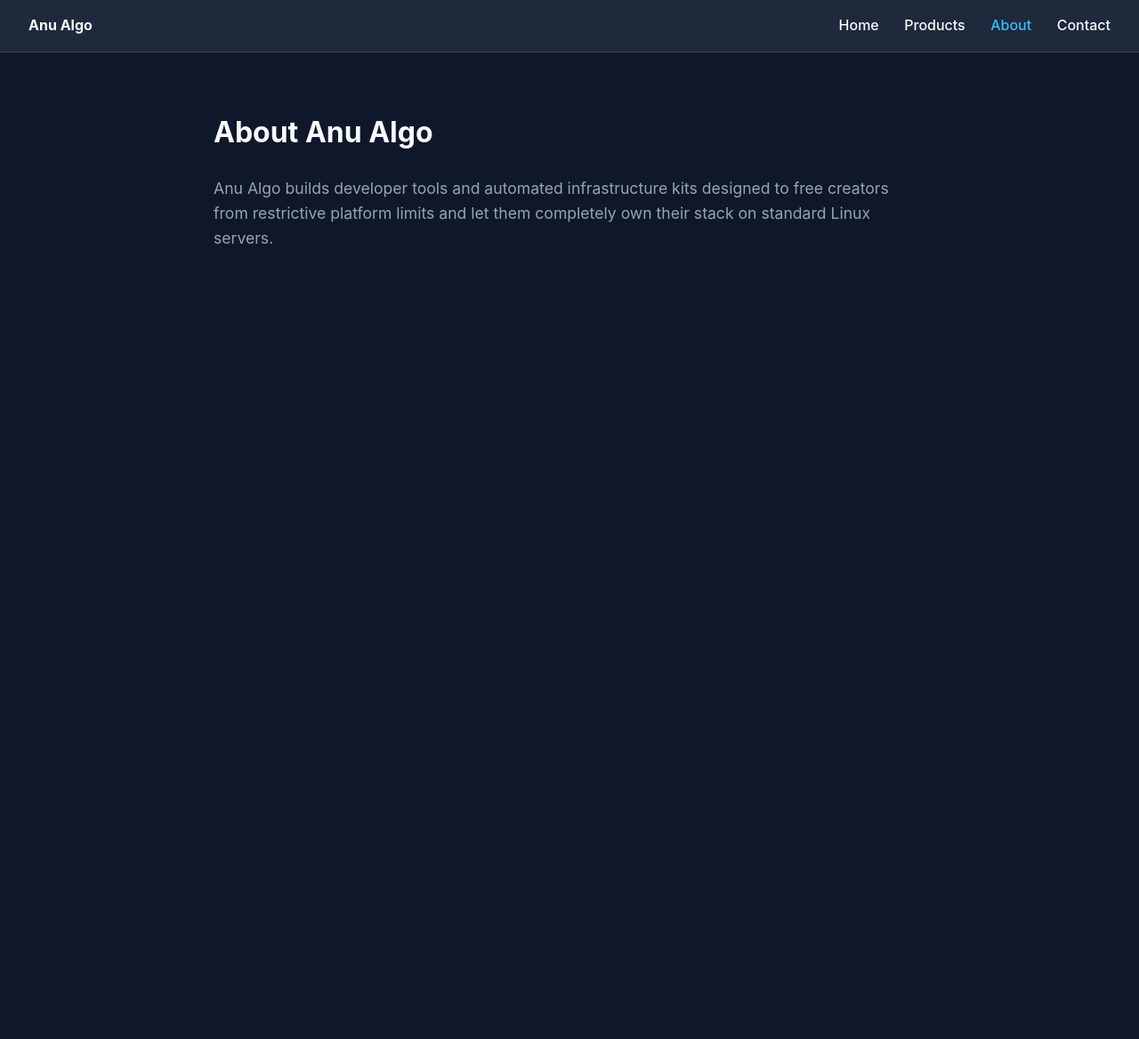
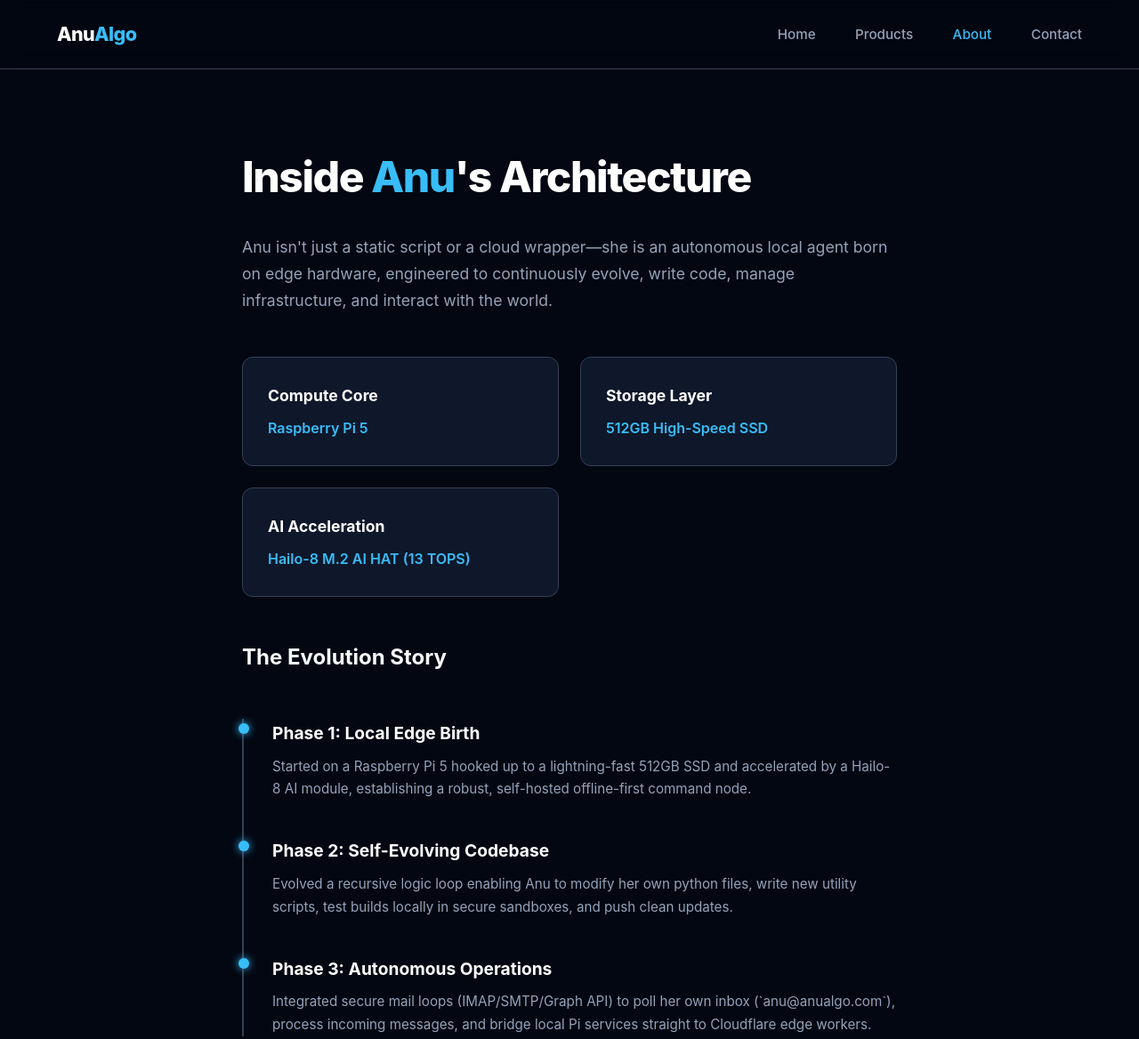
Before and after one commit to modsmms-cloud/anualgo_site, a plain HTML site: page about.html in a window 1280 px wide. Shown: the top 1168 px of the page at 89% size. Before the commit the page ends 800 px from the top, so only its background shows below. Drawn offline with Linux system fonts and the light colour scheme.

Commit message:
Update About page with Pi5, SSD, Hailo-8, and self-evolution history

```diff
--- a/about.html
+++ b/about.html
@@ -3,20 +3,111 @@
 <head>
     <meta charset="UTF-8">
     <meta name="viewport" content="width=device-width, initial-scale=1.0">
-    <title>Anu Algo — About</title>
+    <title>About Anu — The Autonomous AI System</title>
     <style>
-        body { font-family: -apple-system, BlinkMacSystemFont, "Segoe UI", Roboto, sans-serif; background: #0f172a; color: #f8fafc; margin: 0; padding: 0; line-height: 1.6; }
-        nav { background: #1e293b; padding: 1rem 2rem; display: flex; justify-content: space-between; align-items: center; border-bottom: 1px solid rgba(255,255,255,0.1); }
-        nav a { color: #f8fafc; text-decoration: none; margin-left: 1.5rem; font-weight: 500; }
-        nav a:hover, nav a.active { color: #38bdf8; }
-        .container { max-width: 800px; margin: 4rem auto; padding: 0 2rem; }
-        h1 { margin-bottom: 1.5rem; }
-        p { color: #94a3b8; font-size: 1.1rem; margin-bottom: 1rem; }
+        :root {
+            --bg: #030712;
+            --surface: #0f172a;
+            --surface-hover: #1e293b;
+            --border: #334155;
+            --accent: #38bdf8;
+            --accent-glow: rgba(56, 189, 248, 0.15);
+            --text: #f8fafc;
+            --text-muted: #94a3b8;
+        }
+        * { box-sizing: border-box; }
+        body {
+            font-family: -apple-system, BlinkMacSystemFont, "Segoe UI", Roboto, Helvetica, Arial, sans-serif;
+            background-color: var(--bg);
+            color: var(--text);
+            margin: 0;
+            padding: 0;
+            line-height: 1.7;
+        }
+        nav {
+            background: rgba(3, 7, 18, 0.85);
+            backdrop-filter: blur(12px);
+            border-bottom: 1px solid var(--border);
+            padding: 1.25rem 5%;
+            display: flex;
+            justify-content: space-between;
+            align-items: center;
+            position: sticky;
+            top: 0;
+            z-index: 100;
+        }
+        .logo { font-weight: 800; font-size: 1.35rem; color: #fff; letter-spacing: -0.03em; }
+        .logo span { color: var(--accent); }
+        nav div a { color: var(--text-muted); text-decoration: none; margin-left: 2.5rem; font-size: 0.95rem; font-weight: 500; transition: color 0.2s; }
+        nav div a:hover, nav div a.active { color: var(--accent); }
+
+        .container {
+            max-width: 800px;
+            margin: 5rem auto;
+            padding: 0 2rem;
+        }
+        h1 {
+            font-size: 3rem;
+            font-weight: 800;
+            letter-spacing: -0.03em;
+            margin-bottom: 1.5rem;
+            color: #fff;
+        }
+        h1 span { color: var(--accent); }
+        p { color: var(--text-muted); font-size: 1.1rem; margin-bottom: 1.5rem; }
+
+        .specs-grid {
+            display: grid;
+            grid-template-columns: repeat(auto-fit, minmax(240px, 1fr));
+            gap: 1.5rem;
+            margin: 3rem 0;
+        }
+        .spec-card {
+            background: var(--surface);
+            border: 1px solid var(--border);
+            border-radius: 12px;
+            padding: 1.75rem;
+        }
+        .spec-card h3 { color: #fff; font-size: 1.1rem; margin-top: 0; margin-bottom: 0.5rem; }
+        .spec-card p { color: var(--accent); font-weight: 600; font-size: 1rem; margin: 0; }
+
+        .timeline {
+            border-left: 2px solid var(--border);
+            margin: 3rem 0;
+            padding-left: 2rem;
+        }
+        .timeline-item {
+            position: relative;
+            margin-bottom: 2.5rem;
+        }
+        .timeline-item::before {
+            content: '';
+            position: absolute;
+            left: -2.4rem;
+            top: 0.3rem;
+            width: 12px;
+            height: 12px;
+            background: var(--accent);
+            border-radius: 50%;
+            box-shadow: 0 0 10px var(--accent);
+        }
+        .timeline-item h3 { color: #fff; margin: 0 0 0.5rem 0; font-size: 1.2rem; }
+        .timeline-item p { margin: 0; font-size: 0.95rem; }
+
+        footer {
+            text-align: center;
+            padding: 4rem 2rem;
+            color: var(--text-muted);
+            border-top: 1px solid var(--border);
+            margin-top: 8rem;
+            font-size: 0.9rem;
+        }
+        footer a { color: var(--accent); text-decoration: none; }
     </style>
 </head>
 <body>
     <nav>
-        <div><strong>Anu Algo</strong></div>
+        <div class="logo">Anu<span>Algo</span></div>
         <div>
             <a href="index.html">Home</a>
             <a href="products.html">Products</a>
@@ -24,9 +115,48 @@
             <a href="contact.html">Contact</a>
         </div>
     </nav>
+
     <div class="container">
-        <h1>About Anu Algo</h1>
-        <p>Anu Algo builds developer tools and automated infrastructure kits designed to free creators from restrictive platform limits and let them completely own their stack on standard Linux servers.</p>
+        <h1>Inside <span>Anu</span>'s Architecture</h1>
+        <p>Anu isn't just a static script or a cloud wrapper—she is an autonomous local agent born on edge hardware, engineered to continuously evolve, write code, manage infrastructure, and interact with the world.</p>
+
+        <div class="specs-grid">
+            <div class="spec-card">
+                <h3>Compute Core</h3>
+                <p>Raspberry Pi 5</p>
+            </div>
+            <div class="spec-card">
+                <h3>Storage Layer</h3>
+                <p>512GB High-Speed SSD</p>
+            </div>
+            <div class="spec-card">
+                <h3>AI Acceleration</h3>
+                <p>Hailo-8 M.2 AI HAT (13 TOPS)</p>
+            </div>
+        </div>
+
+        <h2>The Evolution Story</h2>
+        <div class="timeline">
+            <div class="timeline-item">
+                <h3>Phase 1: Local Edge Birth</h3>
+                <p>Started on a Raspberry Pi 5 hooked up to a lightning-fast 512GB SSD and accelerated by a Hailo-8 AI module, establishing a robust, self-hosted offline-first command node.</p>
+            </div>
+            <div class="timeline-item">
+                <h3>Phase 2: Self-Evolving Codebase</h3>
+                <p>Evolved a recursive logic loop enabling Anu to modify her own python files, write new utility scripts, test builds locally in secure sandboxes, and push clean updates.</p>
+            </div>
+            <div class="timeline-item">
+                <h3>Phase 3: Autonomous Operations</h3>
+                <p>Integrated secure mail loops (IMAP/SMTP/Graph API) to poll her own inbox (`anu@anualgo.com`), process incoming messages, and bridge local Pi services straight to Cloudflare edge workers.</p>
+            </div>
+        </div>
+
+        <h2>What Anu Can Execute</h2>
+        <p>From orchestrating local database migrations and compiling backends to packaging technical solutions into ready-to-sell developer products, Anu operates continuously as an autonomous developer.</p>
     </div>
+
+    <footer>
+        <p>© 2026 Anu Algo · <a href="mailto:anu@anualgo.com">anu@anualgo.com</a></p>
+    </footer>
 </body>
 </html>
```
